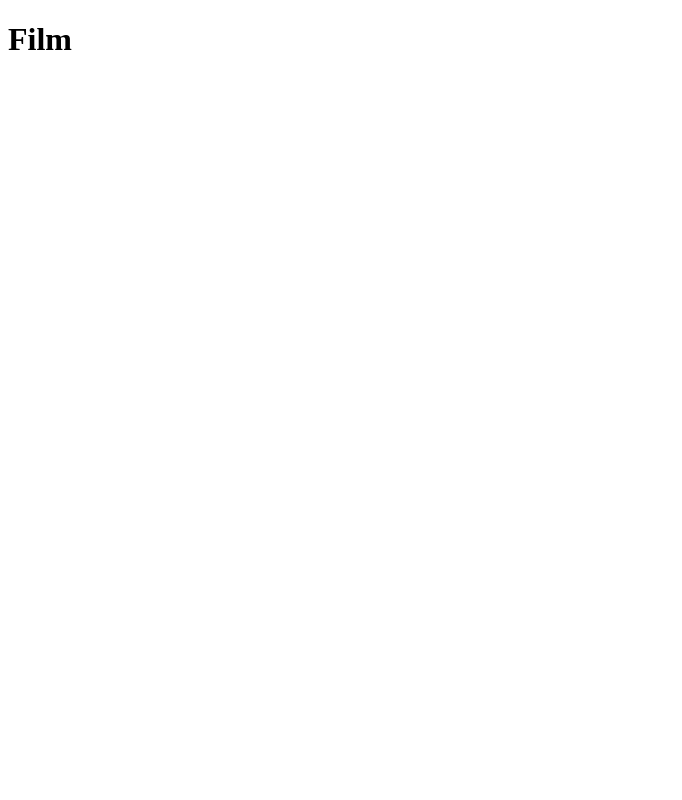
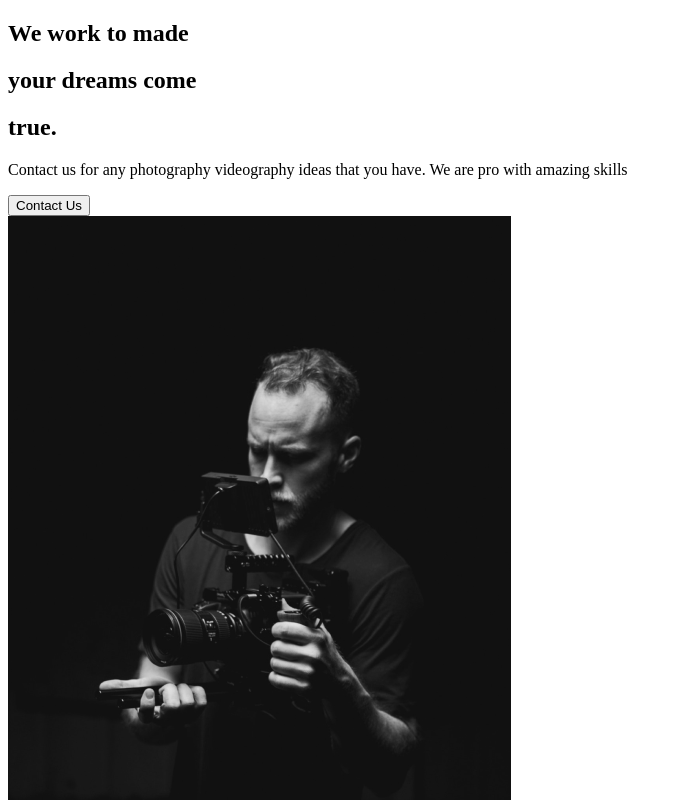
Before and after one commit to Sevendaye/react-course-capture, a React (Create React App) app: page / in a window 1280 px wide. Shown: the top 800 px of the page, without its empty margins (0-682 px from the left). Built offline with nearby package versions, Linux system fonts and the light colour scheme.

Commit message:
2. About Section

```diff
--- a/src/App.js
+++ b/src/App.js
@@ -1,8 +1,10 @@
+//Import Pages
+import AboutUs from './Pages/AboutUs'
 
 function App() {
   return (
     <div className="App">
-      <h1>Film</h1>
+      <AboutUs />
     </div>
   );
 }
--- /dev/null
+++ b/src/Pages/AboutUs.js
@@ -0,0 +1,9 @@
+import React from 'react';
+//Page components
+import AboutSection from '../components/AboutSection';
+
+const AboutUs = () => (
+  <AboutSection />
+);
+
+export default AboutUs;
--- /dev/null
+++ b/src/components/AboutSection/index.js
@@ -0,0 +1,28 @@
+import React from 'react';
+
+import home1 from '../../img/home1.png';
+
+const AboutSection = () => {
+  return (
+    <div>
+      <div className="description">
+        <div className="title">
+          <div className="hide">
+            <h2>We work to made</h2>
+          </div>
+          <div className="hide">
+            <h2>your <span>dreams</span> come</h2>
+          </div>
+          <div className="hide">
+            <h2>true.</h2>
+          </div>
+        </div>
+        <p>Contact us for any photography videography ideas that you have. We are pro with amazing skills</p>
+        <button>Contact Us</button>
+      </div>
+      <img src={home1} alt="guy with a camera" />
+    </div>
+  );
+}
+
+export default AboutSection;
```
